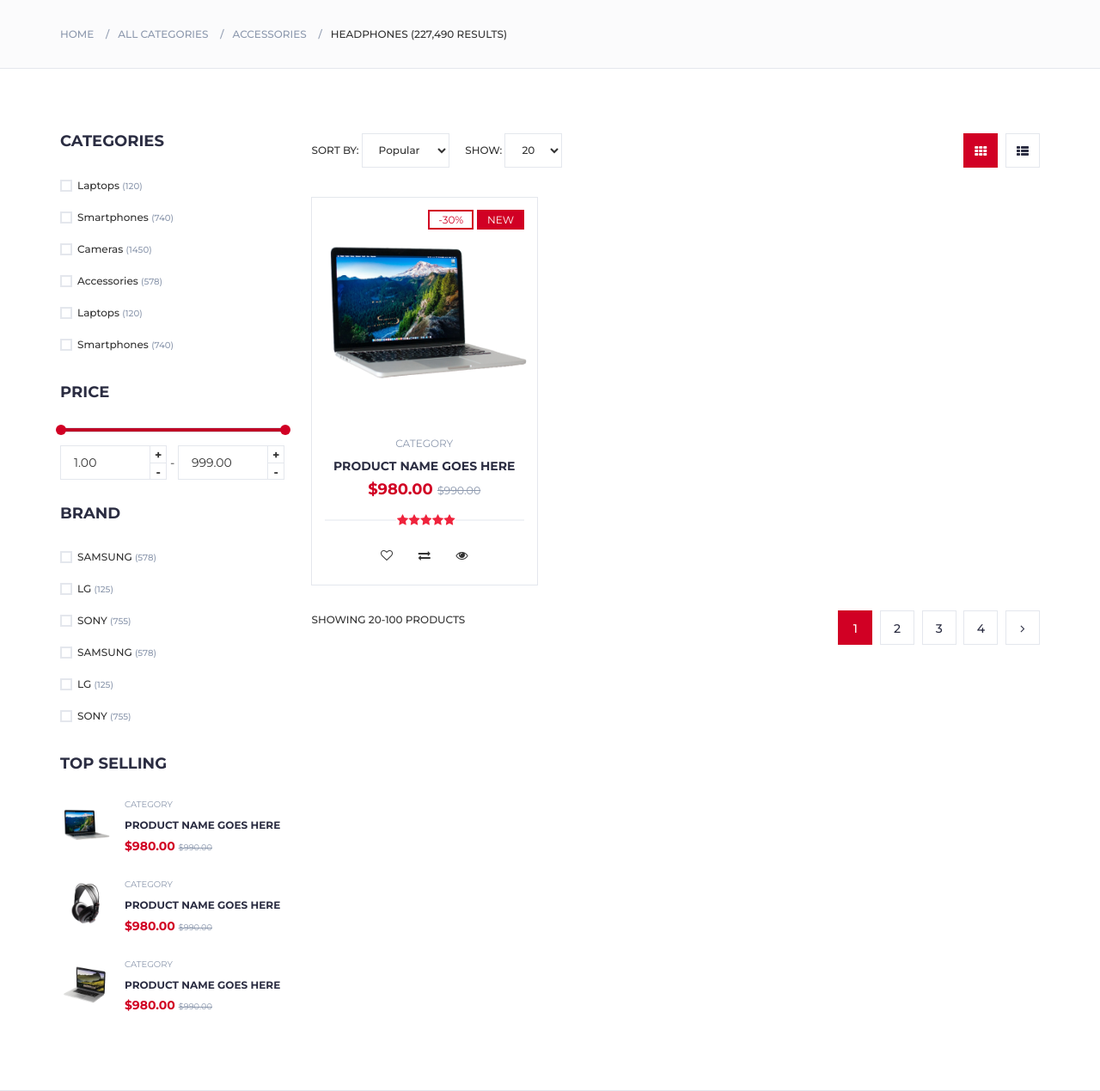
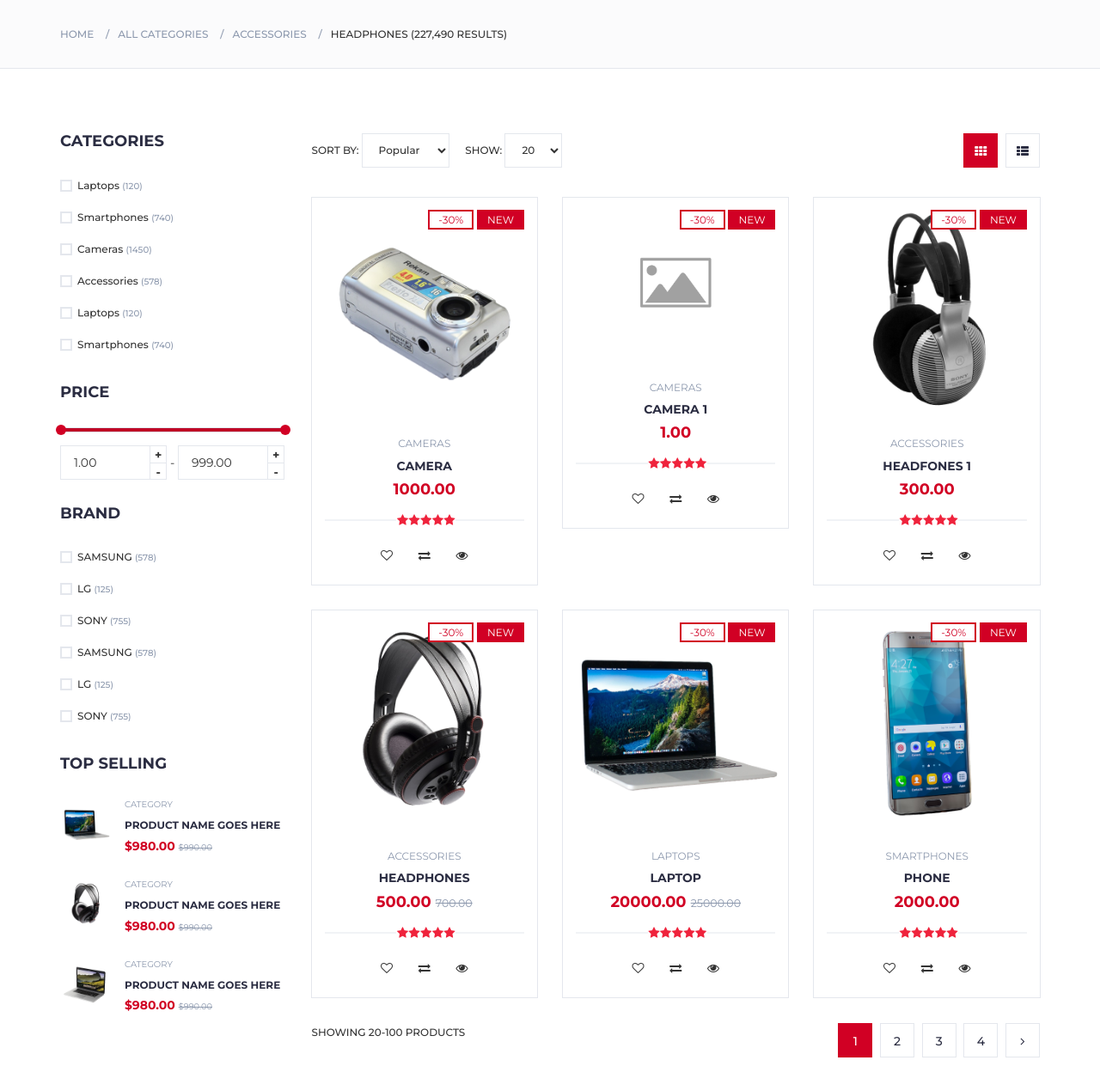
Before and after one commit to yura-seredyuk/wed-03-electro_shop, a Django app: page /store/ in a window 1280 px wide. Shown: the part 208-1477 px from the top of the page at 86% size. Run offline with Django 3.2, Linux system fonts and the light colour scheme; data comes from the database, SQL or seed files in the repository; both versions use the stored data as it was after the commit; some libraries are stand-ins or nearby versions.

Commit message:
Presented stote page with product list

```diff
--- /dev/null
+++ b/hometask_2.txt
@@ -0,0 +1,6 @@
+CLASSWORK: https://github.com/yura-seredyuk/wed-03-electro_shop
+
+Завдання:
+    пофіксити баг з виведенням зірочок рейтингу
+    вивести інформацію про один продукт на сторінку product
+    налаштувати гіперпосилання при натисненні на назву продукту щоб переходити на сторінку з описом товару
--- a/templates/pages/store.html
+++ b/templates/pages/store.html
@@ -218,20 +218,21 @@
 
 						<!-- store products -->
 						<div class="row">
+							{% for product in products %}
 							<!-- product -->
 							<div class="col-md-4 col-xs-6">
 								<div class="product">
 									<div class="product-img">
-										<img src="./img/product01.png" alt="">
+										<img src="{% if product.main_photo %}{{ product.main_photo.url }}{% else %}{% static 'img/placeholder-image.png' %}{% endif %}" alt="{{ product.name }}">
 										<div class="product-label">
 											<span class="sale">-30%</span>
 											<span class="new">NEW</span>
 										</div>
 									</div>
 									<div class="product-body">
-										<p class="product-category">Category</p>
-										<h3 class="product-name"><a href="#">product name goes here</a></h3>
-										<h4 class="product-price">$980.00 <del class="product-old-price">$990.00</del></h4>
+										<p class="product-category">{{ product.category }}</p>
+										<h3 class="product-name"><a href="#">{{ product.name }}</a></h3>
+										<h4 class="product-price">{{ product.price }}{% if product.old_price %} <del class="product-old-price">{{ product.old_price }}</del>{% endif %}</h4>
 										<div class="product-rating">
 											<i class="fa fa-star"></i>
 											<i class="fa fa-star"></i>
@@ -251,6 +252,7 @@
 								</div>
 							</div>
 							<!-- /product -->
+							{% endfor %}
 							<div class="clearfix visible-sm visible-xs"></div>
 							<div class="clearfix visible-lg visible-md visible-sm visible-xs"></div>
 						</div>
```
Also changed, not shown: db.sqlite3, electro/static/img/placeholder-image.png (added), media/products/2021/09/30/product01.png (added).
